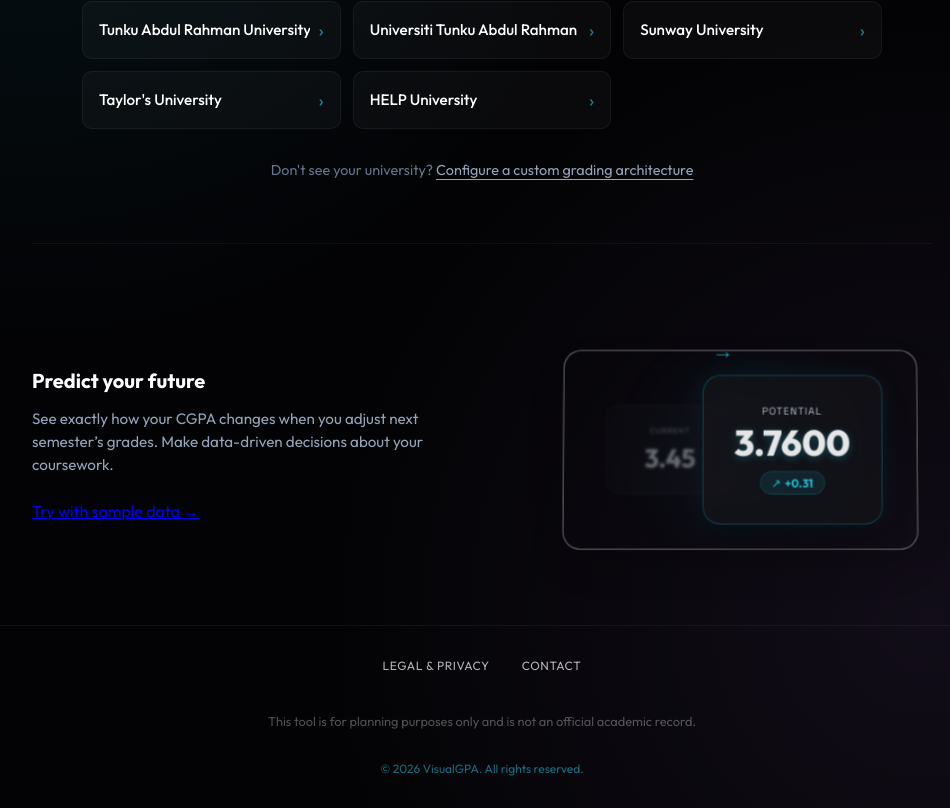
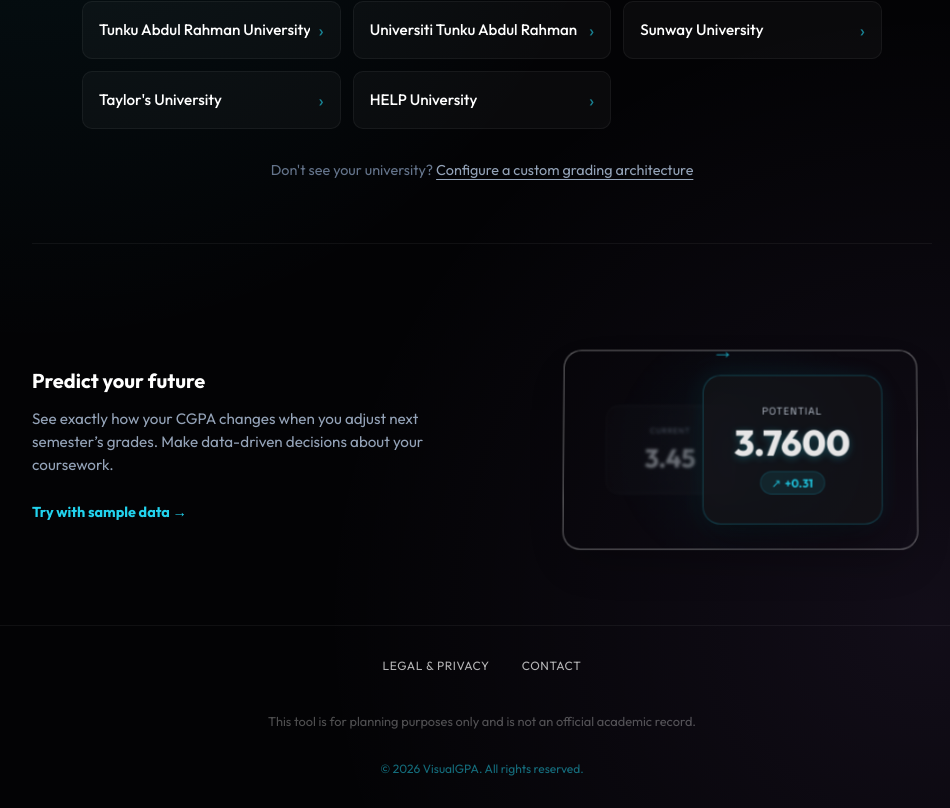
Before and after one commit to huiqing990905/visual-gpa, a Next.js app: page / in a window 1280 px wide. Shown: the part 451-1259 px from the top of the page, without its empty margins (158-1108 px from the left). Built offline with nearby package versions, Linux system fonts and the light colour scheme.

Commit message:
fix: improve visibility of sample data link

```diff
--- a/app/page.tsx
+++ b/app/page.tsx
@@ -297,7 +297,16 @@
                             </p>
                             <a
                                 href="/__sample__"
-                                className="text-sm text-cyan-400 hover:text-cyan-300 transition-colors"
+                                style={{
+                                    fontSize: '0.9rem',
+                                    color: 'var(--accent-cyan)',
+                                    fontWeight: 600,
+                                    textDecoration: 'none',
+                                    borderBottom: '1px solid transparent',
+                                    transition: 'all 0.2s'
+                                }}
+                                onMouseEnter={(e) => e.currentTarget.style.borderBottomColor = 'var(--accent-cyan)'}
+                                onMouseLeave={(e) => e.currentTarget.style.borderBottomColor = 'transparent'}
                             >
                                 Try with sample data →
                             </a>
```
